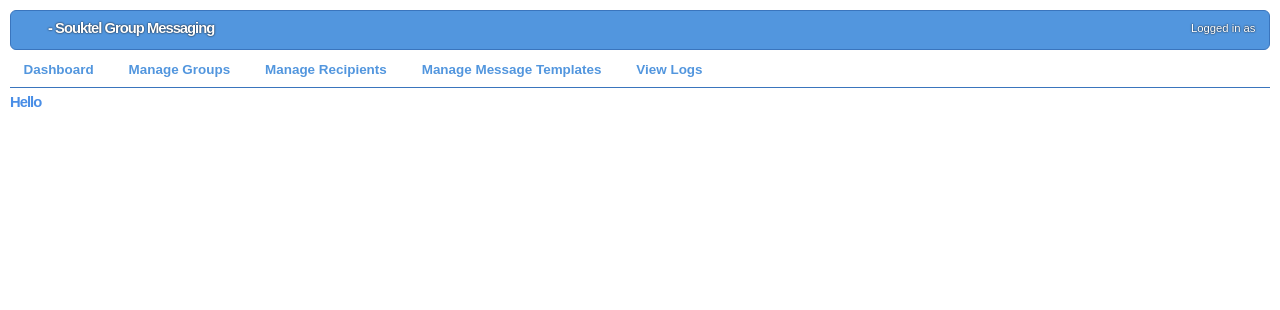
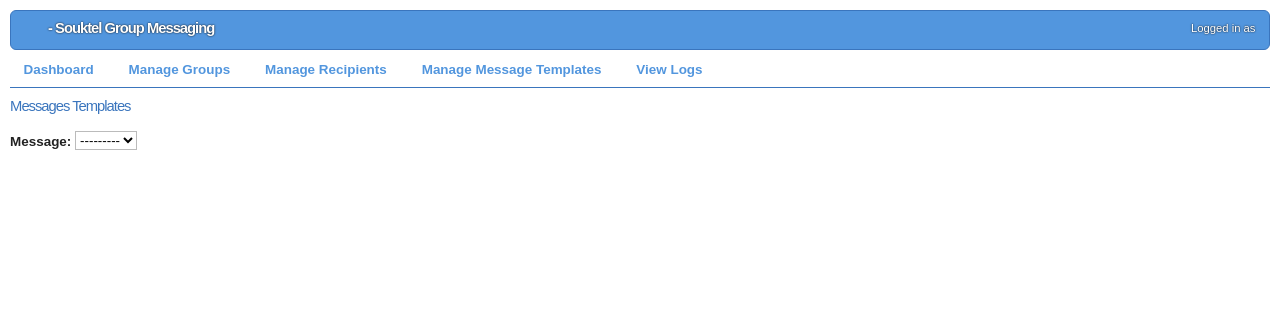
Before and after one commit to ahsq81/Alerts, a Django app: template apps/groupmessaging/templates/messages_send.html in a window 1280 px wide. Shown: the top 310 px of the page. Run offline with Django 3.2, Linux system fonts and the light colour scheme; the template is opened without the code that fills it, so the values that code supplies are empty.

Commit message:
Send message template

```diff
--- a/apps/groupmessaging/templates/messages_send.html
+++ b/apps/groupmessaging/templates/messages_send.html
@@ -2,5 +2,14 @@
 
 {% block content %}
 
-<h1>Hello</h1>
+<h2> Messages Templates</h2>
+
+<label for="id_message">Message:</label>
+<select name="message" id="id_message">
+    <option value="" selected="selected">---------</option>
+        {% for message in messages %}
+            <option value="{{ message.text|escape }}">{{ message.text|escape }}</option>
+        {% endfor %}
+</select>
+
 {% endblock %}
--- a/apps/groupmessaging/urls.py
+++ b/apps/groupmessaging/urls.py
@@ -12,9 +12,9 @@ urlpatterns = patterns('',
     url(r'^groupmessaging/?$', index.index, name='index'),
     url(r'^groupmessaging/messages/?$', messages.list, name='messages_list'),
     url(r'^groupmessaging/messages/add/?$', messages.messageform, name='messages_add'),
+    url(r'^groupmessaging/messages/send/?$', messages.send, name='messages_send'),
     url(r'^groupmessaging/messages/update/(\d+)/?$', messages.messageform, name='messages_form'),
     url(r'^groupmessaging/messages/delete/(\d+)/?$', messages.delete, name='messages_delete'),
-    url(r'^groupmessaging/messages/?$', messages.send, name='messages_send'),
     url(r'^groupmessaging/groups/?$', groups.list, name='groups'),
     url(r'^groupmessaging/groups/add_group/?$', groups.add, name='new_group'),
     url(r'^groupmessaging/groups/delete_group/(\d+)/?$', groups.delete, name='delete_group'),
```
Also changed, not shown: apps/groupmessaging/templates/messages.html (+3 -6 lines), apps/groupmessaging/templates/messages_form.html (+8 -1 lines), apps/groupmessaging/views/messages.py (+6 -4 lines).
